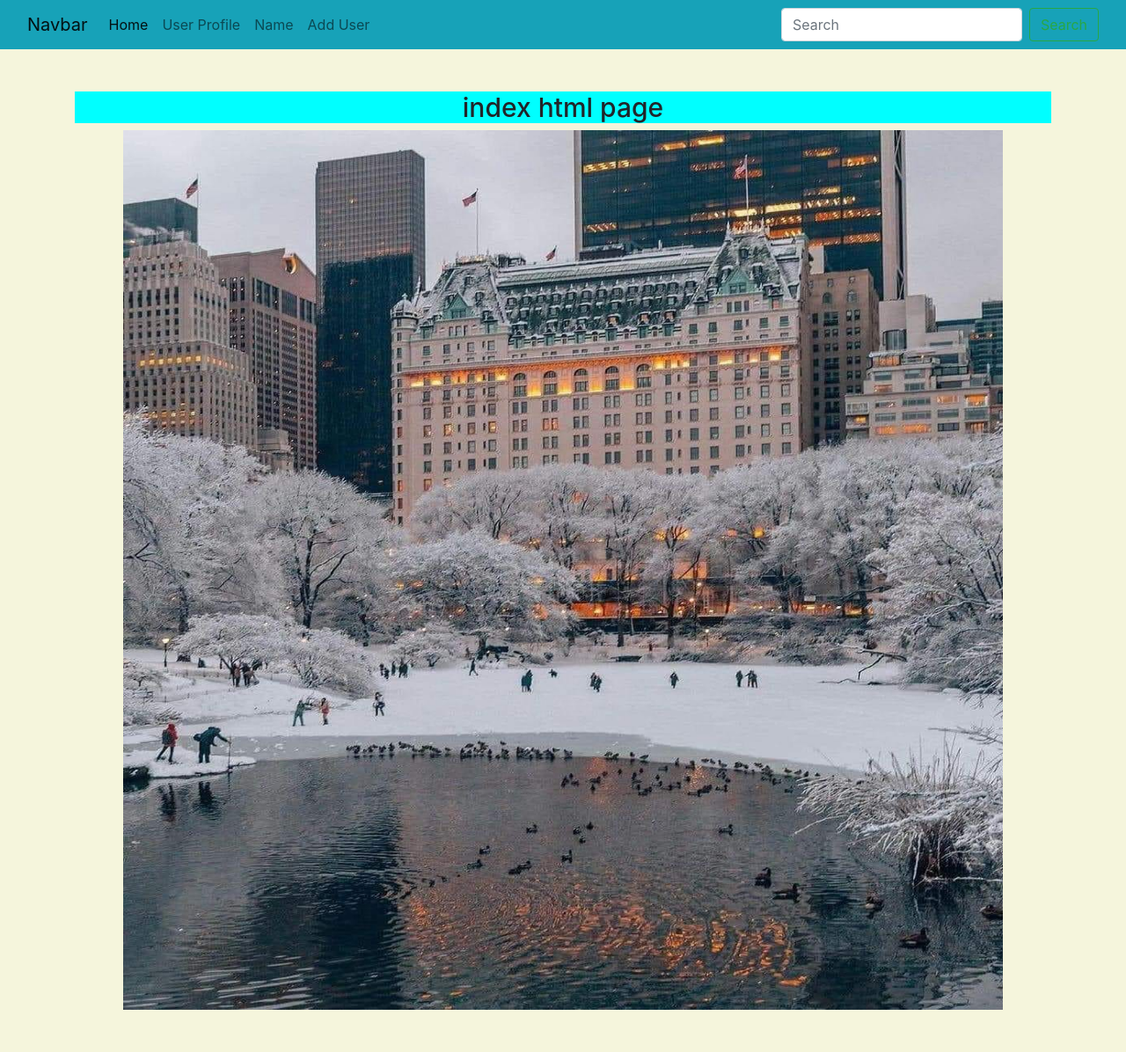
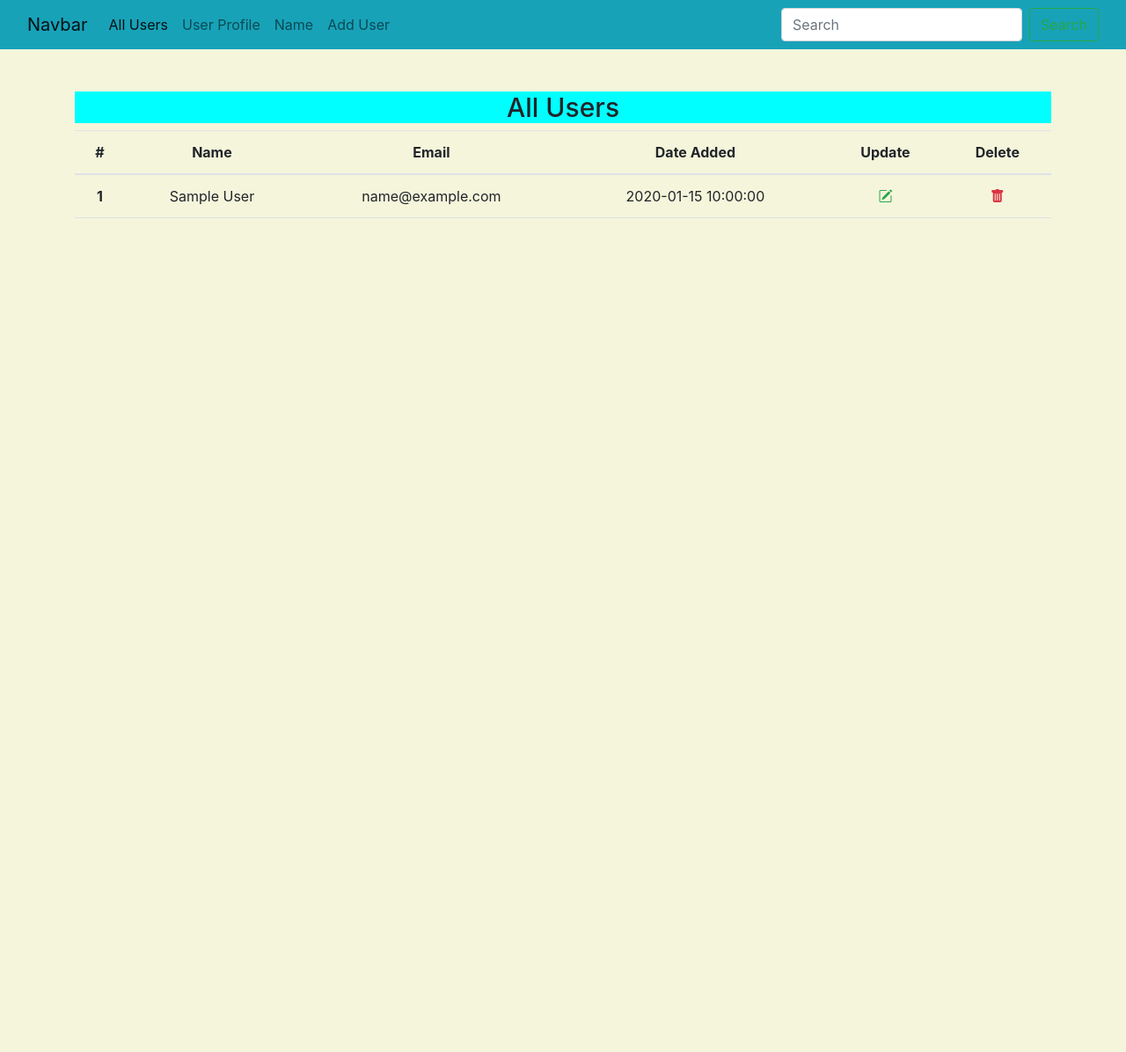
Before and after one commit to SaberHardy/BlogProject, a Flask app: page / in a window 1280 px wide. Shown: the whole page at 88% size. After the commit the page ends 248 px from the top, so only its background shows below. Run offline with Flask 3, Linux system fonts and the light colour scheme; tables that the repository leaves empty hold one stand-in row (values such as "Sample post"); some libraries are stand-ins or nearby versions.

Commit message:
delete user with icon

```diff
--- a/BlogProject/main.py
+++ b/BlogProject/main.py
@@ -41,8 +41,9 @@ def add_user():
 
 
 @app.route('/')
-def index():
-    return render_template("index.html")
+def all_users():
+    get_users = UsersModel.query.all()
+    return render_template("index.html", all_users=get_users)
 
 
 @app.route('/user/<name>/')
@@ -84,7 +85,7 @@ def update_user(id):
         try:
             db.session.commit()
             flash("User updated successfully!")
-            return redirect(url_for('update_user', id=id))
+            return redirect(url_for('all_users'))
         except:
             flash("Error user")
             return render_template("update_user.html",
@@ -96,3 +97,18 @@ def update_user(id):
         return render_template("update_user.html",
                                form=form,
                                user_to_update=user_to_update)
+
+
+@app.route('/delete/<int:id>/', methods=['POST', 'GET'])
+def delete_user(id):
+    user_to_delete = db.session.get(UsersModel, id)
+    try:
+        db.session.delete(user_to_delete)
+        db.session.commit()
+        flash("User deleted successfully")
+        return render_template("index.html",
+                               user_to_delete=user_to_delete)
+    except:
+        flash("Error user")
+
+    return redirect(url_for('all_users'))
--- a/BlogProject/templates/index.html
+++ b/BlogProject/templates/index.html
@@ -2,8 +2,50 @@
 {% block title %}Home{% endblock %}
 
 {% block content %}
+    {% if user_to_delete %}
+        {% for message in get_flashed_messages() %}
+            <div class="alert alert-success alert-dismissible fade show" role="alert">
+                <strong>{{ user_to_delete.name }}</strong> Deleted Successfully!
+                <button type="button" class="btn-close" data-bs-dismiss="alert" aria-label="Close"></button>
+            </div>
+        {% endfor %}
+    {% endif %}
+
     <div class="text-center">
-        <h2>index html page</h2>
-    <img src="{{ url_for('static', filename='imgs/snow.jpg') }}" width="1000" height="1000">
+        <h2>All Users</h2>
+        <div class="table-responsive">
+            <table class="table">
+                <thead>
+                <tr>
+                    <th scope="col">#</th>
+                    <th scope="col">Name</th>
+                    <th scope="col">Email</th>
+                    <th scope="col">Date Added</th>
+                    <th scope="col">Update</th>
+                    <th scope="col">Delete</th>
+                </tr>
+                </thead>
+                <tbody>
+                {% for user in all_users %}
+                    <tr>
+                        <th scope="row">{{ user.id }}</th>
+                        <td>{{ user.name }}</td>
+                        <td>{{ user.email }}</td>
+                        <td>{{ user.date_added }}</td>
+                        <td>
+                            <a href="{{ url_for('update_user', id=user.id) }}">
+                                <i class="bi bi-pencil-square text-success"></i>
+                            </a>
+                        </td>
+                        <td>
+                            <a href="{{ url_for('delete_user', id=user.id) }}">
+                                <i class="bi bi-trash-fill text-danger"></i>
+                            </a>
+                        </td>
+                    </tr>
+                {% endfor %}
+                </tbody>
+            </table>
+        </div>
     </div>
 {% endblock %}
--- a/BlogProject/templates/partials/navbar.html
+++ b/BlogProject/templates/partials/navbar.html
@@ -8,7 +8,7 @@
         <div class="collapse navbar-collapse" id="navbarSupportedContent">
             <ul class="navbar-nav me-auto mb-2 mb-lg-0">
                 <li class="nav-item">
-                    <a class="nav-link active" aria-current="page" href="{{ url_for('index') }}">Home</a>
+                    <a class="nav-link active" aria-current="page" href="{{ url_for('all_users') }}">All Users</a>
                 </li>
                 <li class="nav-item">
                     <a class="nav-link" href="{{ url_for('user', name='saber') }}">User Profile</a>
@@ -19,10 +19,6 @@
 
                 <li class="nav-item">
                     <a class="nav-link" href="{{ url_for('add_user') }}">Add User</a>
-                </li>
-
-                <li class="nav-item">
-{#                    <a class="nav-link" href="{{ url_for('all_users') }}">Add User</a>#}
                 </li>
 
                 {# <li class="nav-item">#}
--- a/BlogProject/templates/update_user.html
+++ b/BlogProject/templates/update_user.html
@@ -6,9 +6,8 @@
     {% for message in get_flashed_messages() %}
         <div class="alert alert-success alert-dismissible fade show" role="alert">
             <strong>{{ name|upper }}</strong> You are Welcome!
-            <button type="button" class="close" data-dismiss="alert" aria-label="Close">
-                <span aria-hidden="true">&times;</span>
-            </button>
+            <button type="button" class="btn-close" data-bs-dismiss="alert"
+                    aria-label="Close"></button>
         </div>
     {% endfor %}
 
```
Also changed, not shown: BlogProject/templates/add_user.html (+3 -7 lines).
